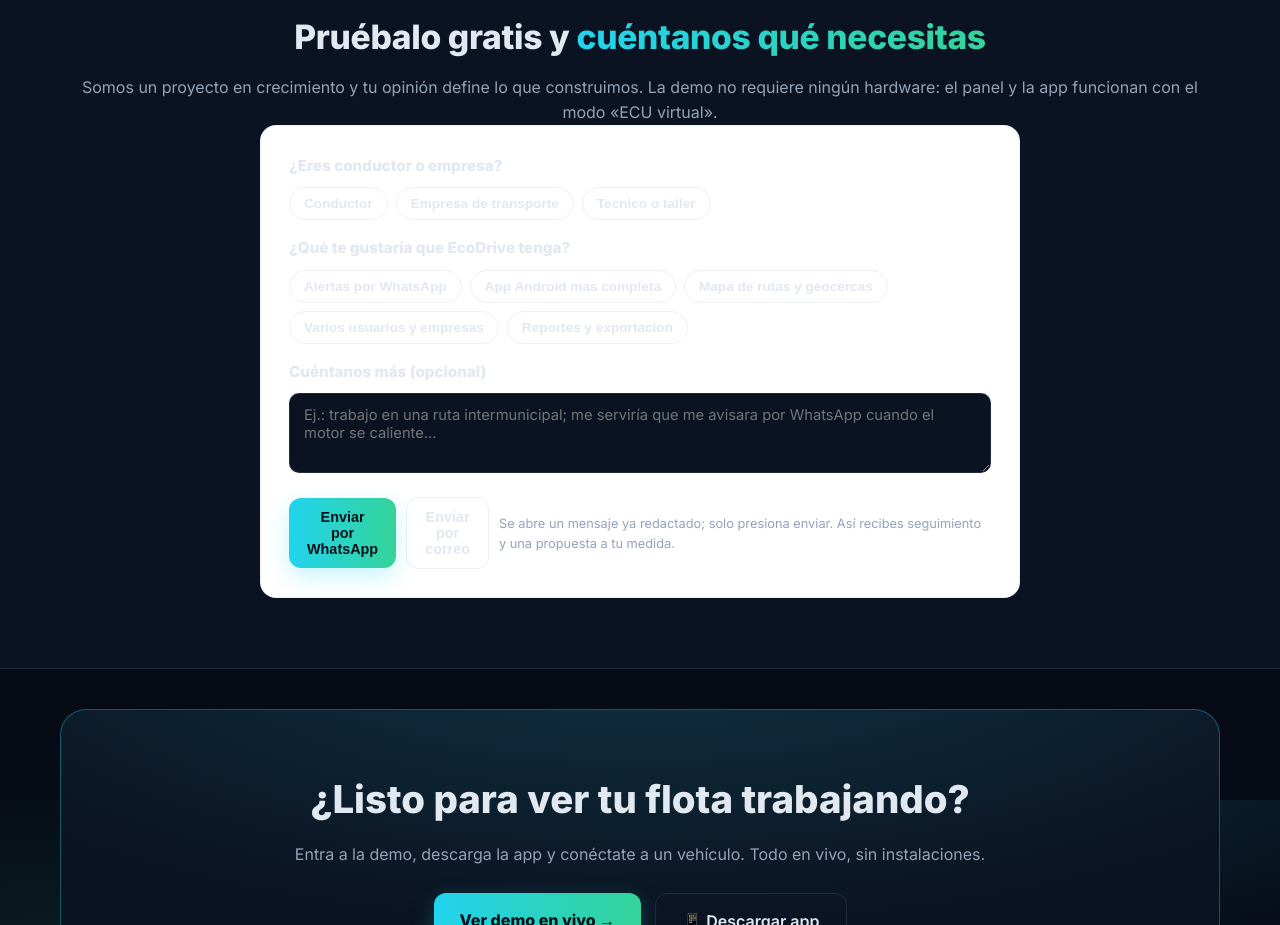
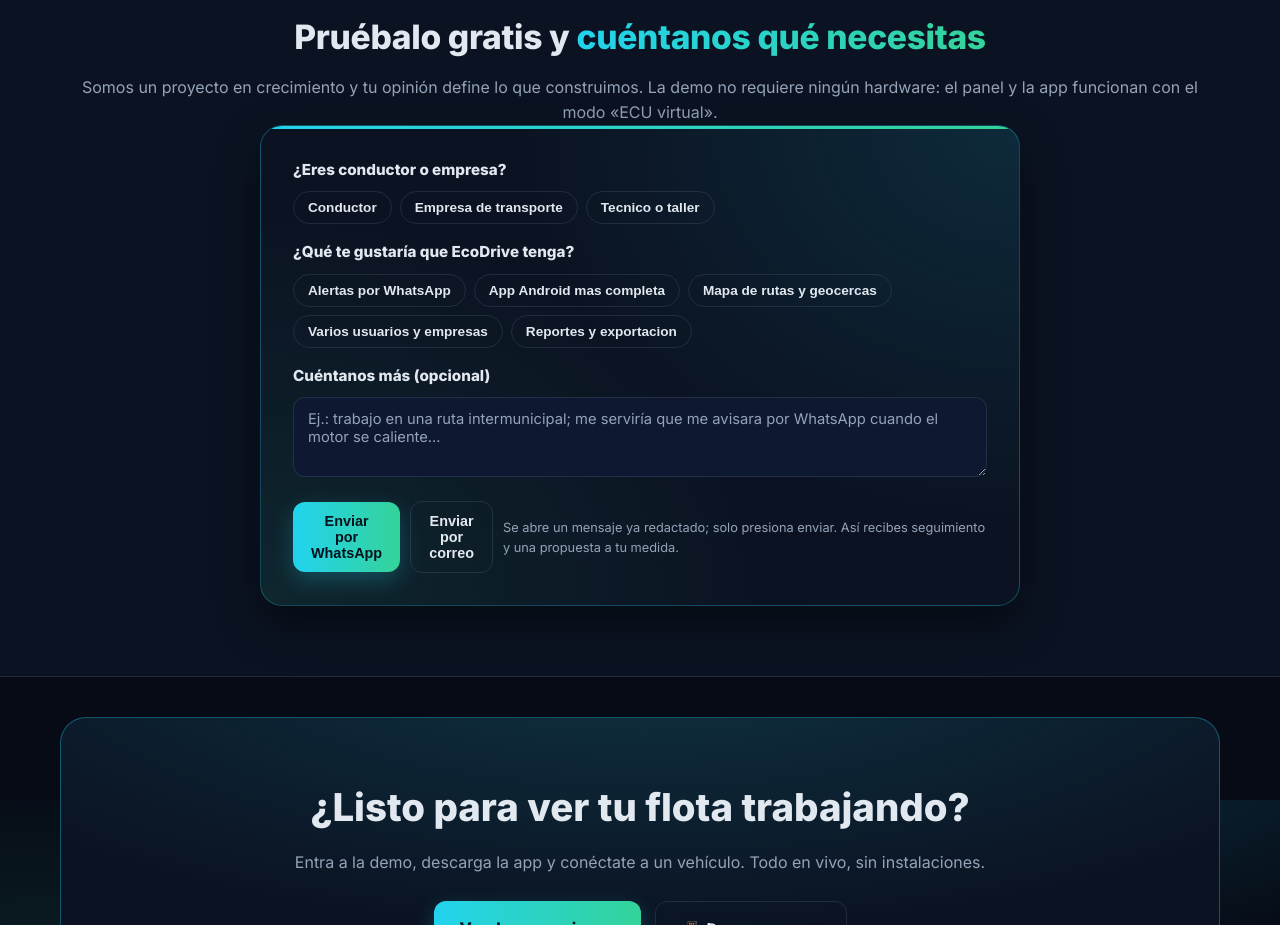
Before and after one commit to Santiago-Gohan/Ecodrive, a plain HTML site: page pagina-web/index.html in a window 1280 px wide. Shown: the part 5600-6525 px from the top of the page. Drawn offline with Linux system fonts and the light colour scheme.

Commit message:
fix(landing): quita fondo blanco del formulario de 'Pruébalo gratis' (var --fondo3 inexistente) y lo estiliza como panel oscuro con degradado y foco de acento

```diff
--- a/pagina-web/style.css
+++ b/pagina-web/style.css
@@ -482,12 +482,25 @@
 .opiniones-form {
   max-width: 760px;
   margin: 0 auto;
-  background: var(--fondo3, #fff);
-  border: 1px solid var(--borde);
-  border-radius: 16px;
-  padding: 28px;
+  position: relative;
+  overflow: hidden;
+  background:
+    radial-gradient(120% 150% at 100% 0%, rgba(34, 211, 238, 0.12), transparent 55%),
+    radial-gradient(120% 150% at 0% 100%, rgba(52, 211, 153, 0.10), transparent 55%),
+    var(--fondo2);
+  border: 1px solid rgba(34, 211, 238, 0.28);
+  border-radius: 22px;
+  padding: 32px;
   display: grid;
   gap: 24px;
+  box-shadow: var(--sombra);
+}
+.opiniones-form::before {
+  content: '';
+  position: absolute;
+  inset: 0 0 auto 0;
+  height: 3px;
+  background: var(--degradado);
 }
 
 .opiniones-campos { display: grid; gap: 10px; }
@@ -511,12 +524,20 @@
 
 .opiniones-campos textarea {
   border: 1px solid var(--borde);
-  border-radius: 10px;
+  border-radius: 12px;
   padding: 12px 14px;
   font-family: inherit;
   font-size: 0.92rem;
   resize: vertical;
-  background: var(--fondo2, #f8fafc);
+  color: var(--texto);
+  background: var(--tarjeta);
+  transition: border-color 0.2s, box-shadow 0.2s;
+}
+.opiniones-campos textarea::placeholder { color: var(--muted); }
+.opiniones-campos textarea:focus {
+  outline: none;
+  border-color: var(--acento);
+  box-shadow: 0 0 0 3px rgba(34, 211, 238, 0.18);
 }
 
 .opiniones-acciones { display: flex; flex-direction: column; gap: 10px; align-items: stretch; }
```
